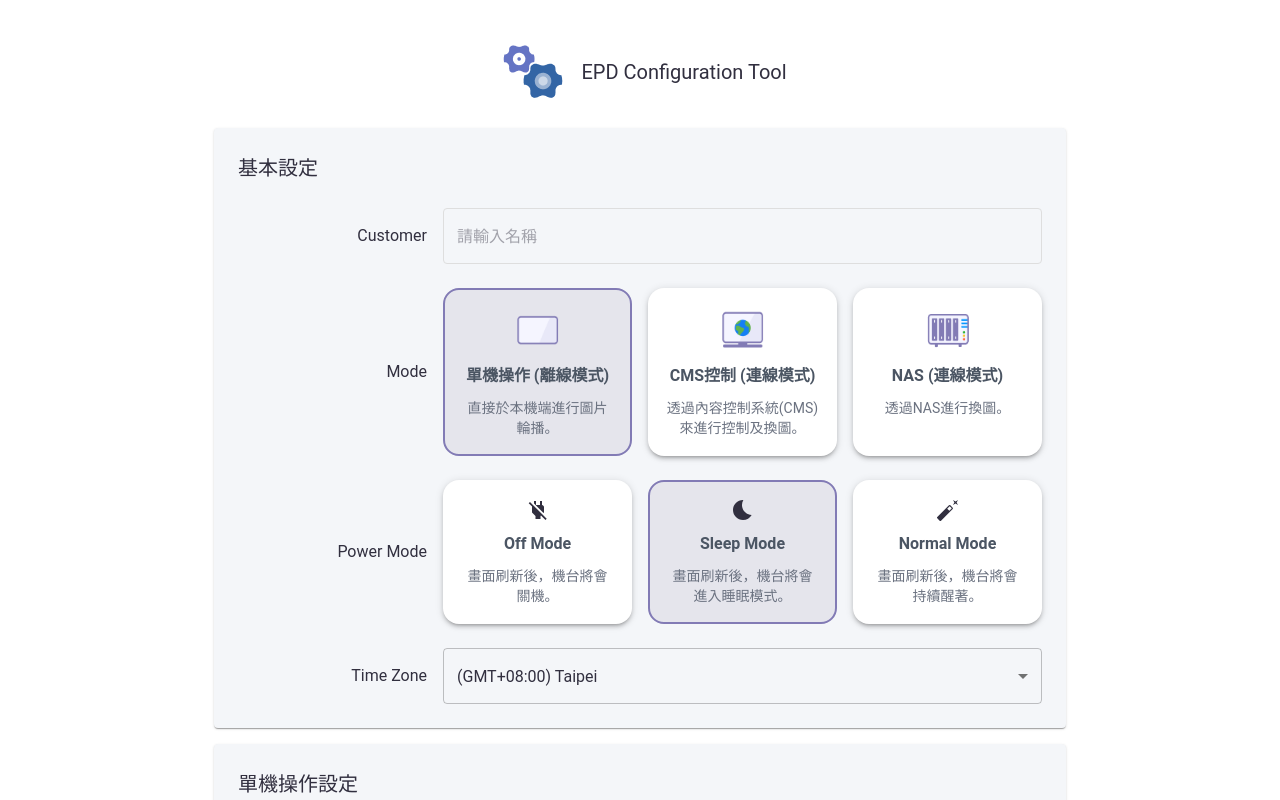
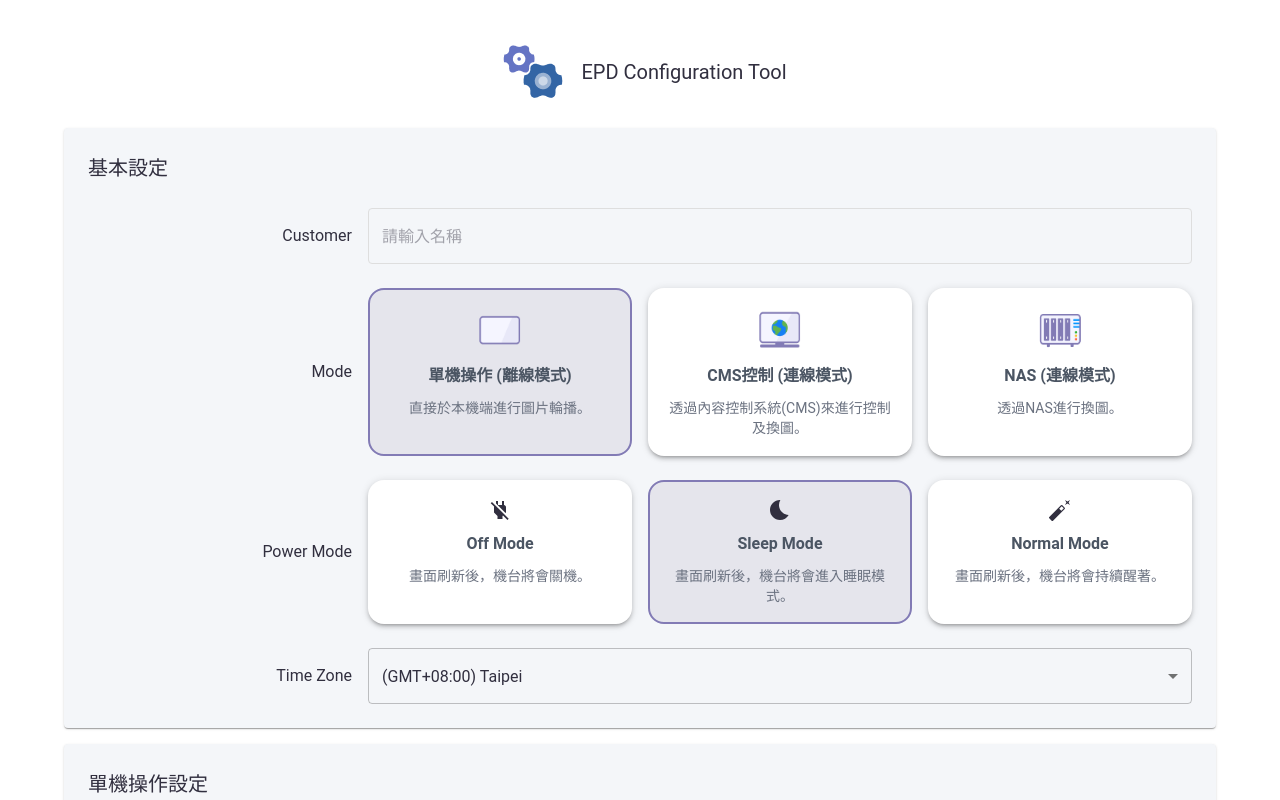
Before and after one commit to tsia-sionghai/epd-config-tool, a React (Vite) app: page / in a window 1280 px wide. Shown: the top 800 px of the page. Built offline with nearby package versions, Linux system fonts and the light colour scheme.

Commit message:
Update container maxWidth from 'md' to 'lg'

```diff
--- a/src/App.tsx
+++ b/src/App.tsx
@@ -1,13 +1,13 @@
 import React from 'react';
-import { Container, CssBaseline, ThemeProvider, createTheme } from '@mui/material';
-import EPDConfigTool from './components/EPDConfigTool';
+import { Container, CssBaseline, ThemeProvider } from '@mui/material';
+import EPDConfigTool from './components/EPDConfigTool.tsx';
 import theme from './theme';
 
 const App: React.FC = () => {
   return (
     <ThemeProvider theme={theme}>
       <CssBaseline />
-      <Container maxWidth="md" sx={{ mt: 4 }}>
+      <Container maxWidth="lg" sx={{ mt: 4 }}>
         <EPDConfigTool />
       </Container>
     </ThemeProvider>
```
